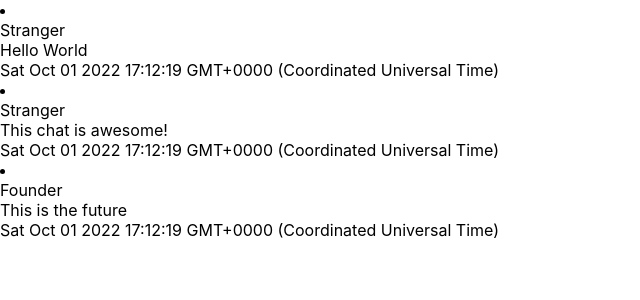
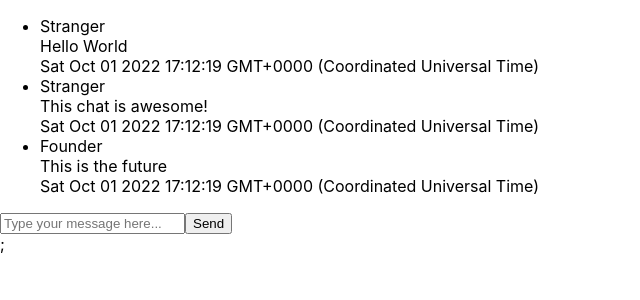
Before and after one commit to Yohei-Shiina/chat-awesome, a Next.js app: page /chat in a window 1280 px wide. Shown: the top 300 px of the page, without its empty margins (0-640 px from the left). Built offline with nearby package versions, Linux system fonts and the light colour scheme.

Commit message:
add onSendMessage method to ChatDisplay

```diff
--- a/src/components/ChatDisplay.tsx
+++ b/src/components/ChatDisplay.tsx
@@ -1,25 +1,41 @@
-import React from "react";
+import React, { useState } from "react";
 import { Message } from "~/interfaces/Message";
+import { ChatForm } from "./ChatForm";
 import { ChatMessage } from "./ChatMessage";
 
-type ChatDisplayProps = {
+interface ChatDisplayProps {
   messages: Message[];
+}
+
+export const ChatDisplay = (props: ChatDisplayProps): JSX.Element => {
+  const { messages: initialMessages } = props;
+
+  const [chatMessages, setChatMessages] = useState(initialMessages);
+
+  const onSendMessage = (message: string) => {
+    const newMessage = {
+      sender: "Stranger",
+      message: message,
+      timestamp: new Date().toString(),
+    };
+    setChatMessages([...chatMessages, newMessage]);
   };
 
-export const ChatDisplay = (props: ChatDisplayProps): JSX.Element => {
   return (
     <div className="chat-display">
-      {props.messages.map((message) => {
+      <ul>
+        {chatMessages.map((message, index) => {
           return (
             <ChatMessage
-            key={message.id}
-            id={message.id}
+              key={index} // Temporary key
               sender={message.sender}
               message={message.message}
               timestamp={message.timestamp}
             />
           );
         })}
+      </ul>
+      <ChatForm onSendMessage={onSendMessage} />;
     </div>
   );
 };
```
Lines whose indentation alone changed are shown as unchanged.
